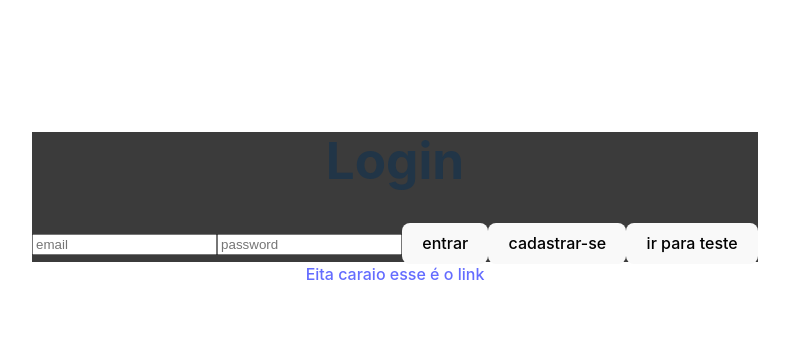
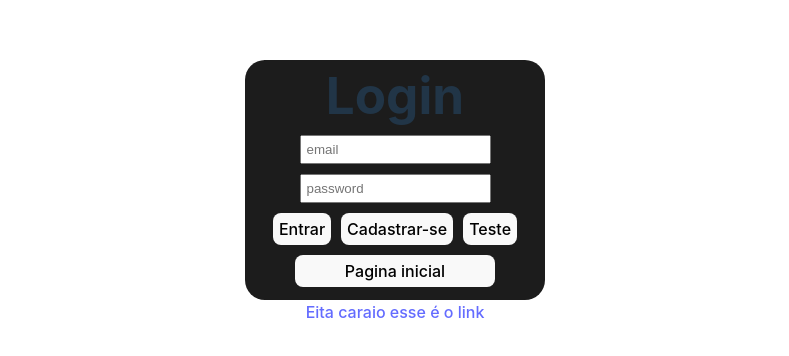
Before and after one commit to MaxHToviansky/CepCadastro, a React (Vite) app in the folder cadastro/: page /Login in a window 1280 px wide. Shown: the part 208-564 px from the top of the page, without its empty margins (245-1034 px from the left). Built offline with nearby package versions, Linux system fonts and the light colour scheme.

Commit message:
Finished Styling Login Page

```diff
--- a/cadastro/src/App.css
+++ b/cadastro/src/App.css
@@ -56,7 +56,7 @@
 
   height: 130px;
   width: 300px;
-  border-radius: 2vh;
+  border-radius: 20px;
   background-color: rgb(51, 51, 51);
 }
 #legendaEnd{
@@ -70,6 +70,33 @@
 }
 
 #loginBox{
-  background-color: var(--inputColor);
-  height: 130px;
+  background-color: rgb(28, 28, 28);
+  height: 240px;
+  border-radius: 20px;
 }
+
+#loginForm{
+  width: 300px;
+  display: flex;
+  flex-direction: column ;
+  align-items: center;
+}
+
+#loginForm>h1{
+  margin: 7px;
+}
+
+#loginForm>input{
+  padding: 5px;
+  margin: 5px;
+}
+
+#buttonDiv>button{
+  margin: 5px;
+  padding: 5px;
+
+}
+
+#buttonHome{
+  width: 200px;
+}
--- a/cadastro/src/index.css
+++ b/cadastro/src/index.css
@@ -44,7 +44,7 @@ button {
   font-size: 1em;
   font-weight: 500;
   font-family: inherit;
-  background-color: #1a1a1a;
+  background-color: rgb(51, 51, 51);
   cursor: pointer;
   transition: border-color 0.25s;
 }
--- a/cadastro/src/pages/EnderecoComponents/TabDadosDeEndereco.tsx
+++ b/cadastro/src/pages/EnderecoComponents/TabDadosDeEndereco.tsx
@@ -12,7 +12,6 @@ import EnderecoContextdiv from "./EnderecoContext";
 export default function () {
     return <>
         <EnderecoContextdiv>
-
                 <h1>Cadastro: Dados de Endereço</h1>
             <div id="divDados">
                 <Bandeiras />
--- a/cadastro/src/pages/loginComponents/Login.tsx
+++ b/cadastro/src/pages/loginComponents/Login.tsx
@@ -43,9 +43,12 @@ export default function () {
         <h1>Login</h1>
         <input name="email" placeholder="email" />
         <input name="password" placeholder="password" />
-        <button onClick={() => navigate("/")}>entrar</button>
-        <button onClick={() => navigate("/cadastro")}>cadastrar-se</button>
-        <button onClick={() => navigate("/teste")}>ir para teste</button>
+        <div id="buttonDiv">
+          <button onClick={() => { }}>Entrar</button>
+          <button onClick={() => navigate("/cadastro")}>Cadastrar-se</button>
+          <button onClick={() => navigate("/teste")}>Teste</button>
+          <button onClick={() => navigate("/")} id="buttonHome">Pagina inicial</button>
+        </div>
       </form>
     </div>
   </>
```
